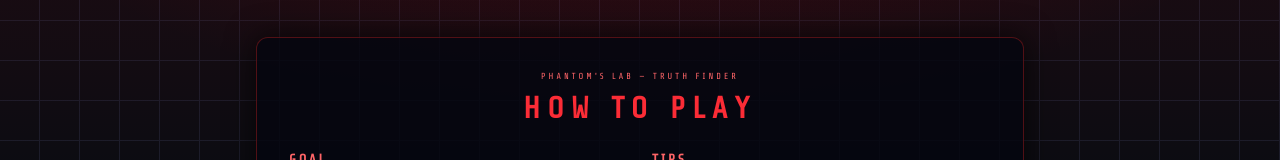
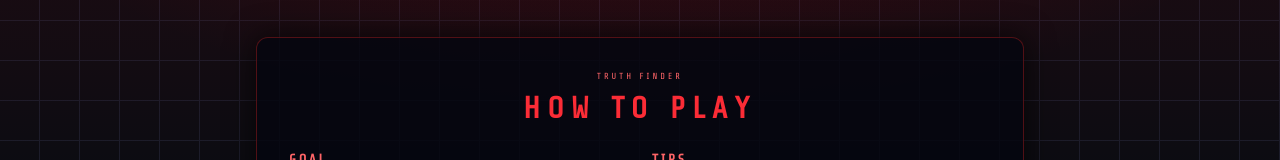
Before and after one commit to MaxieTaxie123/Internship-Games, a React (Vite) app: page /phishing/outlook#/truth in a window 1280 px wide. Shown: the part 140-300 px from the top of the page. Built offline with nearby package versions, Linux system fonts and the light colour scheme; no server answers.

Commit message:
Removed Project Name out of game

```diff
--- a/src/components/deepfake/Summary.tsx
+++ b/src/components/deepfake/Summary.tsx
@@ -34,7 +34,7 @@ const Summary: React.FC<SummaryProps> = ({ onBack }) => {
           <div className="flex flex-col gap-2">
             <div className="rounded-full bg-black/40 px-5 py-1 inline-flex">
               <p className="text-[0.55rem] tracking-[0.35em] uppercase text-red-400 font-sharetech">
-                Phantom's Lab — Deepfake Detector
+                Deepfake Detector
               </p>
             </div>
             <h1 className="text-xl md:text-2xl font-bold text-red-500 font-sharetech tracking-[0.25em] uppercase">
--- a/src/components/deepfake/Tutorial.tsx
+++ b/src/components/deepfake/Tutorial.tsx
@@ -19,7 +19,7 @@ const Tutorial: React.FC<TutorialProps> = ({ onStart }) => {
         <div className="flex flex-col gap-6">
           <div className="rounded-full border border-red-500/60 bg-black/40 px-5 py-1 inline-flex">
             <p className="text-[0.55rem] tracking-[0.35em] uppercase text-red-400 font-sharetech">
-              Phantom's Lab — Deepfake Detector
+              Deepfake Detector
             </p>
           </div>
 
--- a/src/components/deepfake/container.tsx
+++ b/src/components/deepfake/container.tsx
@@ -271,7 +271,7 @@ const Test: React.FC<ContainerProps> = ({ onFinished }) => {
                         <img
                           className="flex scale-105 justify-center items-center"
                           src="./deepfake/logo-icon.png"
-                          alt="Phantom's Lab"
+                          alt="Deepfake Detector"
                         />
                       </div>
                     </div>
--- a/src/components/deepfake/test.tsx
+++ b/src/components/deepfake/test.tsx
@@ -271,7 +271,7 @@ const Test: React.FC<ContainerProps> = ({ onFinished }) => {
                         <img
                           className="flex scale-105 justify-center items-center"
                           src="./logo-icon.png"
-                          alt="Phantom's Lab"
+                          alt="Deepfake Detector"
                         />
                       </div>
                     </div>
--- a/src/components/fake-news/Summary.tsx
+++ b/src/components/fake-news/Summary.tsx
@@ -18,7 +18,7 @@ const Summary: React.FC<SummaryProps> = ({ onBack }) => {
           <div className="flex flex-col gap-2">
             <div className="rounded-full bg-black/40 px-5 py-1 inline-flex">
               <p className="text-[0.55rem] tracking-[0.35em] uppercase text-red-400 font-sharetech">
-                Phantom's Lab — Truth Finder
+                Truth Finder
               </p>
             </div>
             <h1 className="text-3xl md:text-4xl font-bold text-red-500 font-sharetech tracking-[0.25em] uppercase">
--- a/src/components/fake-news/Tutorial.tsx
+++ b/src/components/fake-news/Tutorial.tsx
@@ -12,7 +12,7 @@ const Tutorial: React.FC<TutorialProps> = ({ onStart }) => {
 		>
 			<div className="w-full max-w-3xl bg-[#050610]/85 rounded-xl shadow-[0_0_30px_rgba(0,0,0,0.7)] border border-red-900/60 p-6 md:p-8 space-y-6">
 				<div className="text-center space-y-2">
-					<p className="text-[0.55rem] tracking-[0.35em] uppercase text-red-400 font-sharetech">Phantom's Lab — Truth Finder</p>
+					<p className="text-[0.55rem] tracking-[0.35em] uppercase text-red-400 font-sharetech">Truth Finder</p>
 					<h1 className="text-2xl md:text-3xl font-bold text-red-500 font-sharetech tracking-[0.25em] uppercase">{__`How to Play`}</h1>
 				</div>
 
--- a/src/components/phishing/Gmail/Header.tsx
+++ b/src/components/phishing/Gmail/Header.tsx
@@ -6,7 +6,7 @@ export default function GmailHeader() {
       {/* Gmail logo */}
       <div className="flex items-center gap-2">
         <TextAlignJustify size={20} />
-        <span className="text-white text-2xl">Pmail</span>
+        <span className="text-white text-2xl">PhantomMail</span>
       </div>
 
       {/* Search bar */}
--- a/src/components/phishing/Tutorial.tsx
+++ b/src/components/phishing/Tutorial.tsx
@@ -83,7 +83,7 @@ export default function TutorialPage({ onStart }: TutorialPageProps) {
           </div>
 
           <h1 className="mt-4 flex items-center justify-center gap-3 text-3xl sm:text-4xl lg:text-5xl font-eurostile uppercase tracking-wide text-[#e30613]">
-            Phantom’s Lab
+            Phishing Detective
           </h1>
           <p className="mx-auto mt-3 max-w-2xl text-sm sm:text-base lg:text-lg leading-snug text-gray-300">
             The new generation of{" "}
```
